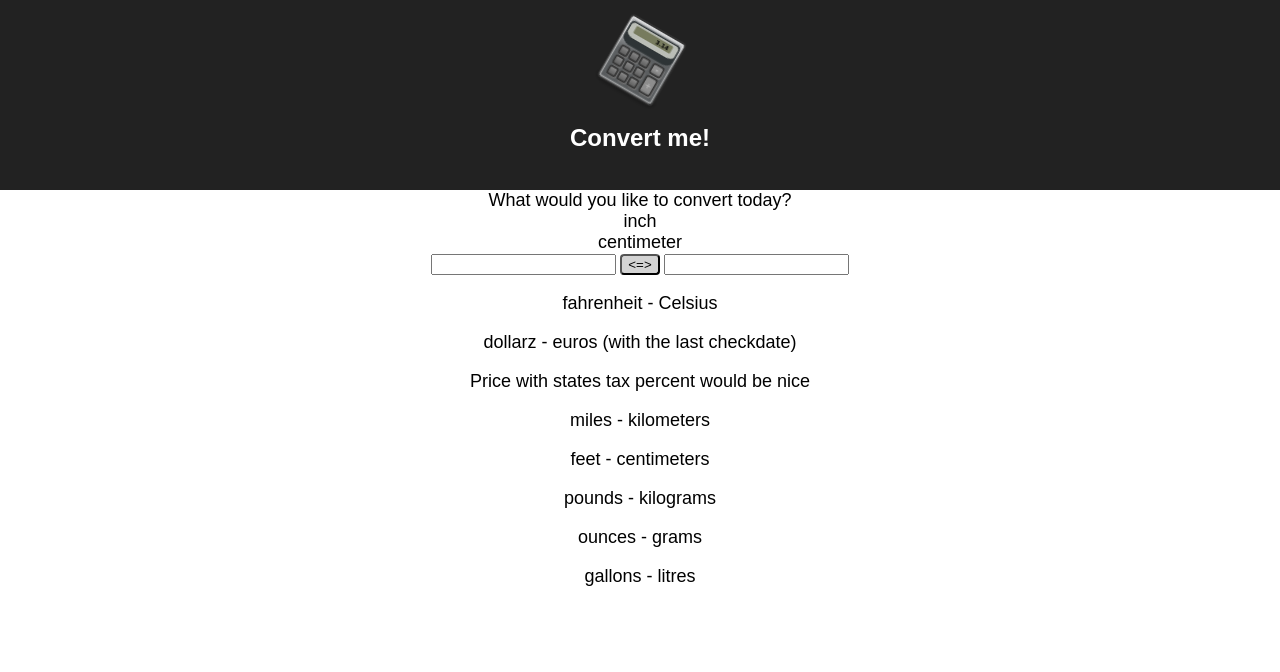
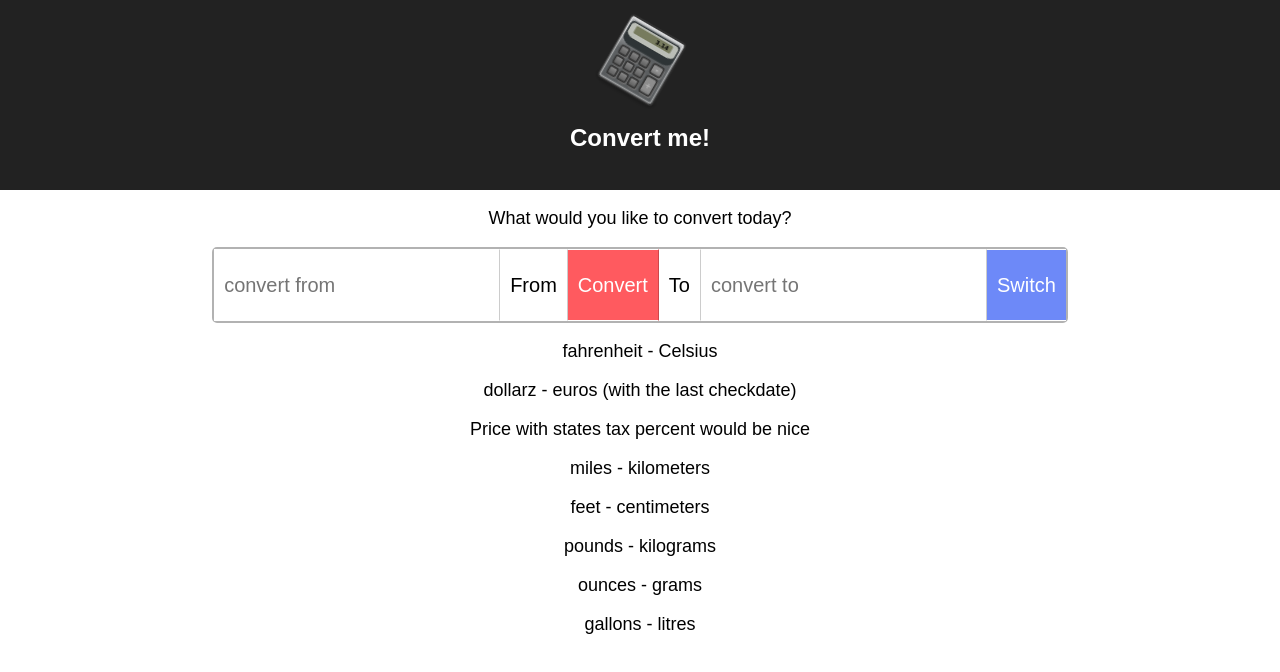
Before and after one commit to JorgeX/convertMe, a React (Create React App) app: page / in a window 1280 px wide. Shown: the top 672 px of the page. Built offline with nearby package versions, Linux system fonts and the light colour scheme.

Commit message:
UI for staticconvert form

```diff
--- a/src/App.css
+++ b/src/App.css
@@ -18,13 +18,69 @@
   font-size: large;
 }
 
-input[type=button]{
-  background-color: lightgray;
-  border-radius: 4px;
-  margin: 0 4px;
-}
-
 @keyframes App-logo-spin {
   from { transform: rotate(0deg); }
   to { transform: rotate(360deg); }
 }
+/* static form*/
+/*Hack to get them to align properly */
+
+.conversion_notused  {
+  height:100vh;
+  width:100%;
+}
+
+.flex-form > *:not([type="date"]) {
+  border-top:1px solid white;
+  border-bottom:1px solid white;
+}
+
+input.flex-form-convert{
+  background:#FF5A5F;
+  border-top: 1px solid #FF5A5F;
+  border-bottom: 1px solid #FF5A5F;
+  color:white;
+}
+
+input.flex-form-switch{
+  background:#6D89F8;
+  border-top: 1px solid #6D89F8;
+  border-bottom: 1px solid #6D89F8;
+  color:white;
+}
+
+.flex-form > * {
+  border:0;
+  padding:10px;
+  background:white;
+  line-height:50px;
+  font-size: 20px;
+  border-radius:0;
+  outline:0;
+  border-right:1px solid rgba(0,0,0,0.2);
+  -webkit-appearance:none;
+}
+
+.flex-form > *:last-child {
+  border-right: 0;
+}
+
+/*Flexbox Starts Here*/
+
+.conversion {
+  display:flex;
+  justify-content:center;
+  align-items:center;
+
+}
+
+.flex-form {
+  z-index: 10;
+  border:2px solid rgba(0,0,0,0.3);
+  border-radius:5px;
+  display:flex;
+}
+
+input[type="search"] {
+  flex-basis:500px;
+}
--- a/src/App.js
+++ b/src/App.jsx
@@ -5,6 +5,7 @@ import StaticConvert from './components/StaticConvert';
 
 class App extends Component {
   render() {
+    /* for item in convertedItems jne. */
     return (
       <div className="App">
         <div className="App-header">
@@ -12,7 +13,7 @@ class App extends Component {
           <h2>Convert me!</h2>
         </div>
         <div className="App-intro">
-          What would you like to convert today?
+          <p>What would you like to convert today?</p>
           <StaticConvert primary='inch' result='centimeter'/>
           <p>fahrenheit - Celsius</p>
           <p>dollarz - euros (with the last checkdate)</p>
--- a/src/components/StaticConvert.js
+++ b/src/components/StaticConvert.jsx
@@ -8,10 +8,9 @@ export default class StaticConvert extends Component{
     constructor(props){
         super(props);
         this.convert = this.convert.bind(this);
-        this.setState({
+        this.state = {
                 mode: PRIMARY
-            }
-        );
+            };
     }
 
     toggleMode(){
@@ -27,7 +26,7 @@ export default class StaticConvert extends Component{
     }
 
     render() {
-        return(
+        /*return(
             <div className='conversion'>
                 <div className="primaryLabel">{this.props.primary}</div>
                 <div className="resultLabel">{this.props.result}</div>
@@ -35,6 +34,21 @@ export default class StaticConvert extends Component{
                 <span className="count"><input type="button" value="<=>" onClick={this.convert}/></span>
                 <span className="result_input"><input type="text" /></span>
             </div>
+        );*/
+
+        return(
+            <div className="conversion">
+                <form  className="flex-form">
+                    <input type="search" placeholder="convert from"/>
+                    <label htmlFor="from">From</label>
+                    <input className="flex-form-convert" type="submit" value="Convert"/>
+                    <label htmlFor="from">To</label>
+                    <input type="search" placeholder="convert to"/>
+                    <input className="flex-form-switch" type="submit" value="Switch"/>
+                </form>
+            </div>
         );
+
+
     }
 }
```
Also changed, not shown: src/components/DynamicConvert.jsx (added, +10 -0 lines).
